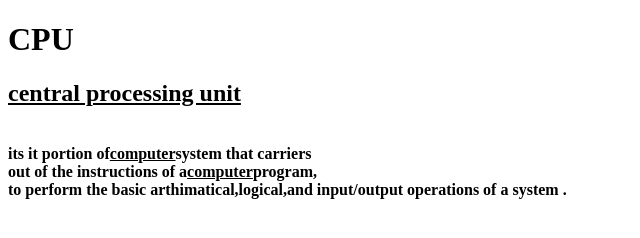
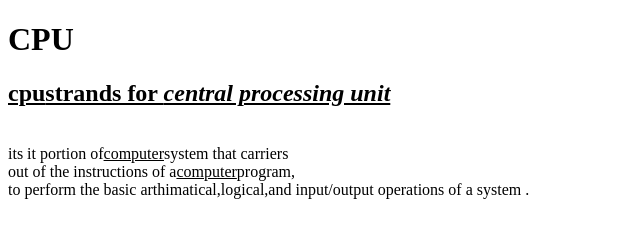
Before and after one commit to iamneo-production/fbdfbbacadaeccdfffebaeceaec, a plain HTML site: page public/index.html in a window 1280 px wide. Shown: the whole page, without its empty margins (0-640 px from the left). Drawn offline with Linux system fonts and the light colour scheme.

Commit message:
Backup Commit

```diff
--- a/public/index.html
+++ b/public/index.html
@@ -9,7 +9,7 @@
 </head>
 <body>
 <h1>CPU</h1>
-<h2><u> <b><cpu><strands for <i> central processing unit</i></u></h2><br>
+<h2><u> <b>cpu</b>strands for <i> central processing unit</i></u></h2><br>
 its it portion of<u>computer</u>system that carriers<br>
 out of the instructions of a<u>computer</u>program,<br>
 to perform the basic arthimatical,logical,and input/output operations of a system .<br>
```
